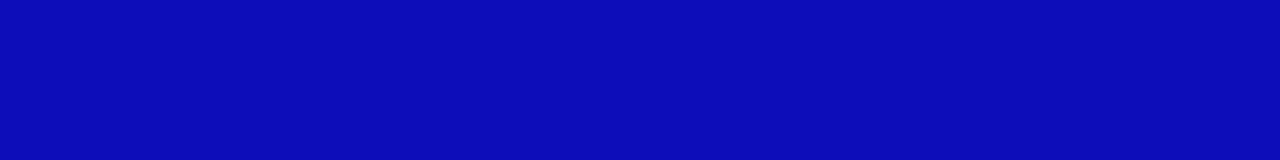
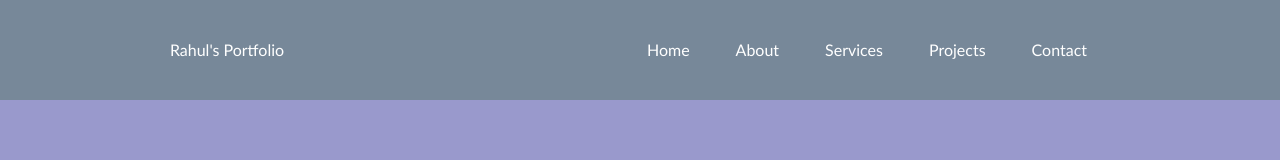
Before and after one commit to Rahul-rathva/First_Basic_Portfolio, a plain HTML site: page index.html in a window 1280 px wide. Drawn offline with nearby package versions, Linux system fonts and the light colour scheme.

Commit message:
added basic Navigation

```diff
--- a/index.html
+++ b/index.html
@@ -13,9 +13,29 @@
     }
 
     body {
-      background-color: rgb(13, 13, 185);
+      background-color: rgb(153, 153, 204);
       color: white;
+      font-family: 'Trebuchet MS', 'Lucida Sans Unicode', 'Lucida Grande', 'Lucida Sans', Arial, sans-serif;
+
     }
+    nav{
+        display: flex;
+        justify-content: space-around;
+        align-items: center;
+        height: 100px;
+        background-color: lightslategray;
+    }
+
+    nav ul{
+        display:flex;
+        justify-content: center;
+    }
+
+    nav ul li{
+        list-style: none;
+        margin: 0 23px;
+    }
+
   </style>
 </head>
 
@@ -24,8 +44,16 @@
     <header>
         <nav>
 
-            <div class="left"></div>
-            <div class="right"></div>
+            <div class="left">Rahul's Portfolio</div>
+            <div class="right">
+                <ul>
+                    <li>Home</li>
+                    <li>About</li>
+                    <li>Services</li>
+                    <li>Projects</li>
+                    <li>Contact</li>
+                </ul>
+            </div>
 
         </nav>
     </header>
```
